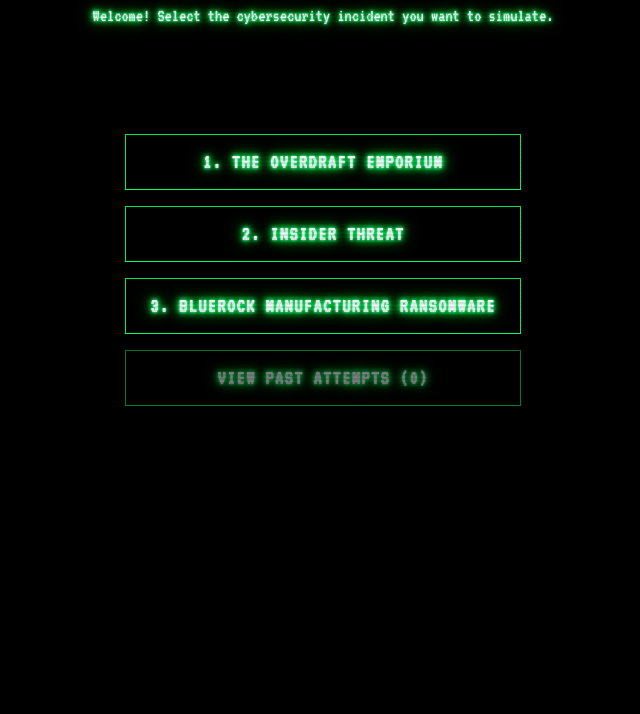
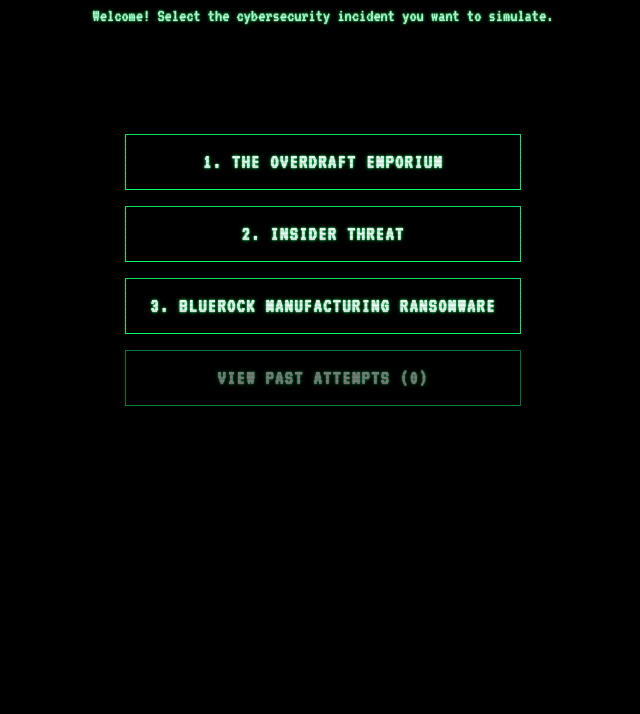
Before and after one commit to nolan-527/scenario-2-test, a plain HTML site: page index.html in a window 1280 px wide. Shown: the part 86-800 px from the top of the page, without its empty margins (317-957 px from the left). Drawn offline with nearby package versions, Linux system fonts and the light colour scheme.

Commit message:
Update index.html

```diff
--- a/index.html
+++ b/index.html
@@ -91,13 +91,11 @@
 li,
 div,
 a {
-        color: #f0fff8; /* soft CRT off-white */
+    color: #c8ffdf; /* dimmer off-green for comfort */
     text-shadow:
-            0 0 2px #80ffc0,
-            0 0 4px #00ff66,
-            0 0 6px #00ff66,
-            0 0 10px #00ff44,
-            0 0 18px #00ff44;
+        0 0 1px #4cff9a,
+        0 0 2px #2eff77,
+        0 0 4px rgba(0, 255, 102, 0.5);
     }
 
     /* Let hover text on buttons stay readable */
```
Lines whose indentation alone changed are shown as unchanged.
